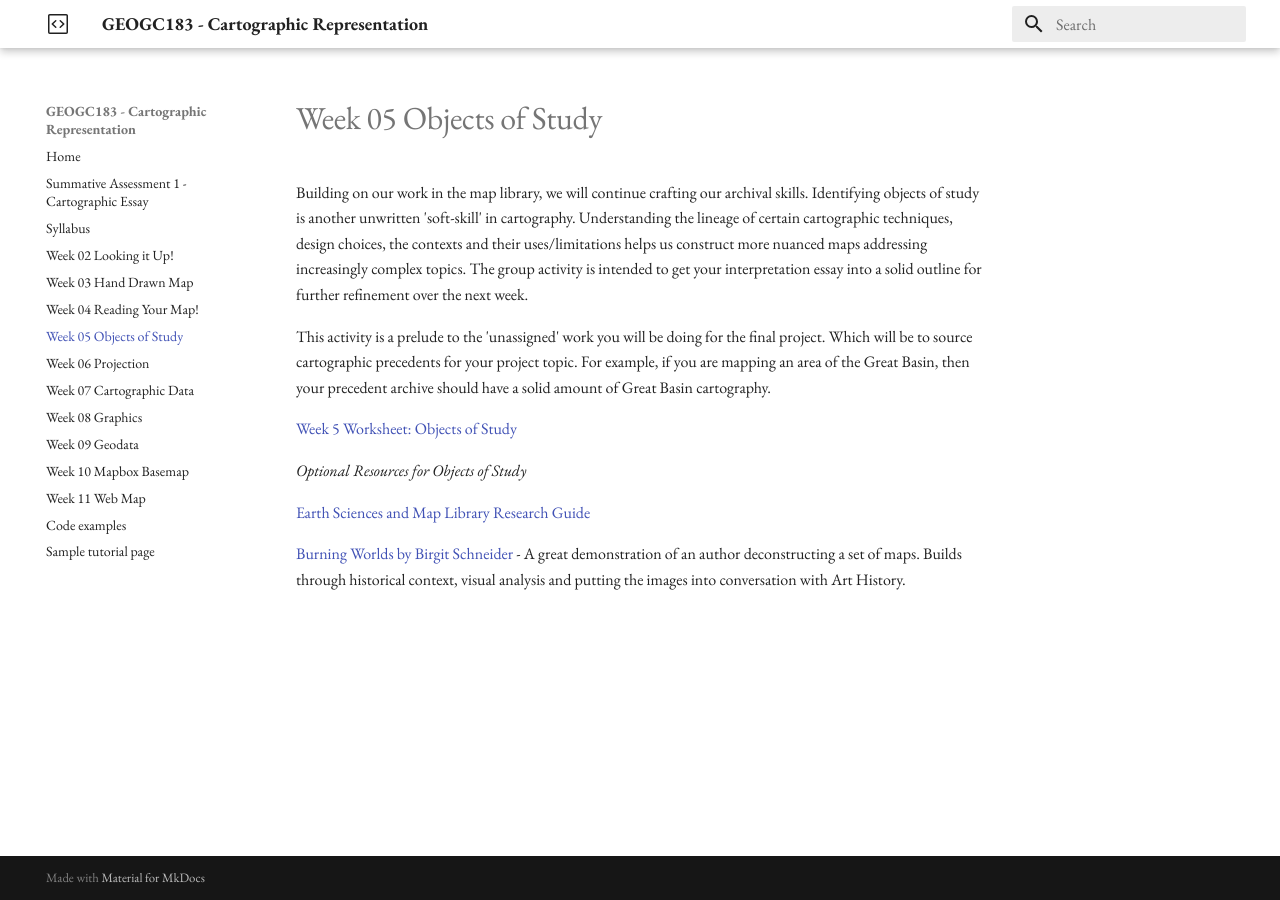
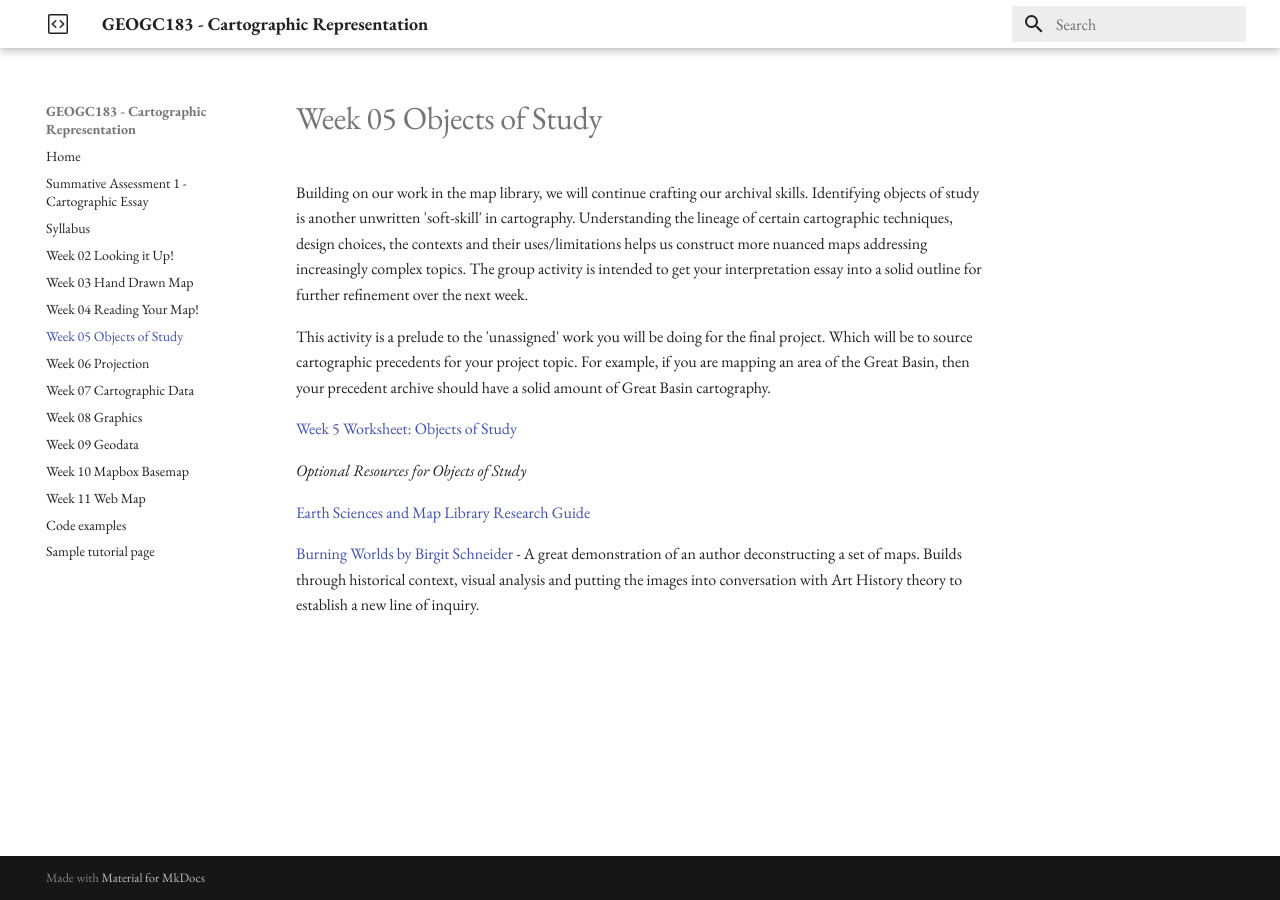
Before and after one commit to cwilmott/GEOGC183, an MkDocs documentation site: the page built from docs/Week-05-Objects of Study.md, in a window 1280 px wide. Built offline with MkDocs 1.6.1 and Material for MkDocs 9.7.7, drawn with Linux system fonts in a browser that asks for light colours.

Commit message:
Update Week-05-Objects of Study.md

```diff
--- a/docs/Week-05-Objects of Study.md
+++ b/docs/Week-05-Objects of Study.md
@@ -10,4 +10,4 @@
 
 [Earth Sciences and Map Library Research Guide](https://github.com/cwilmott/GEOGC183/blob/main/assets/Unearthing%20Treasures%20UC%20Berkeley%20Library.pdf)
 
-[Burning Worlds by Birgit Schneider](https://github.com/cwilmott/GEOGC183/blob/main/assets/Burning%20Worlds.pdf) - A great demonstration of an author deconstructing a set of maps. Builds through historical context, visual analysis and putting the images into conversation with Art History.
+[Burning Worlds by Birgit Schneider](https://github.com/cwilmott/GEOGC183/blob/main/assets/Burning%20Worlds.pdf) - A great demonstration of an author deconstructing a set of maps. Builds through historical context, visual analysis and putting the images into conversation with Art History theory to establish a new line of inquiry.
```
